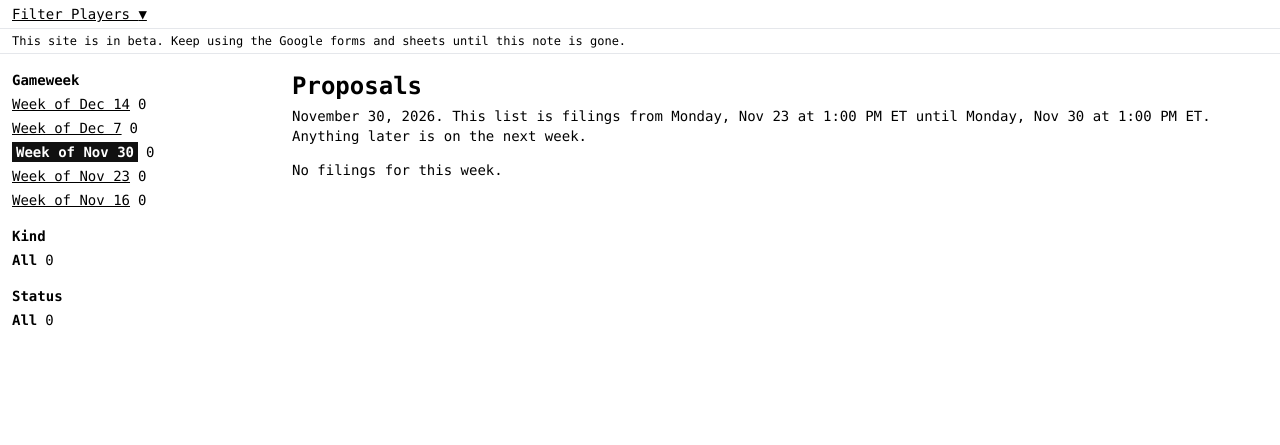
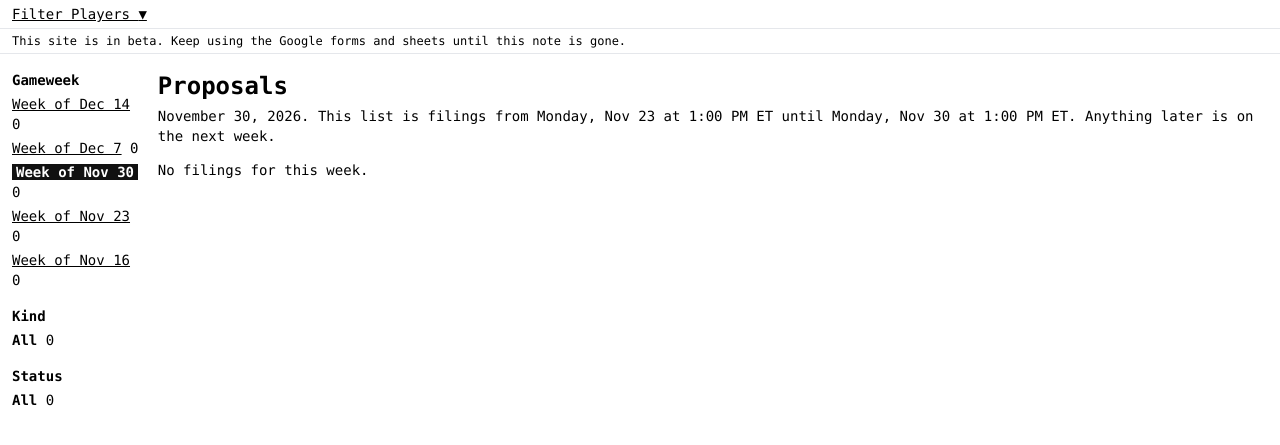
Before and after one commit to jeremyjbowers/npl, a Django app: page /transactions/proposals/ in a window 1280 px wide. Shown: the part 45-490 px from the top of the page. Run offline with Django 5.2, Linux system fonts and the light colour scheme; a user stored in the database is signed in; data comes from the database, SQL or seed files in the repository; data that the repository does not hold is empty; style sheets or scripts are compiled from the project's sources; parts of the project's set-up code (start-up, migrations or seed data) failed here and were passed over.

Commit message:
Put the proposal filters in a narrow column beside the table. (#83)
The side column uses flex utilities the live stylesheet already has, so the gameweek, kind, and status lists sit to the left and the table takes the rest of the page.

Co-authored-by: Cursor Agent <cursoragent@cursor.com>

```diff
--- a/npl/templates/transactions/proposals.html
+++ b/npl/templates/transactions/proposals.html
@@ -3,16 +3,16 @@
 {% block title %}Proposals — The NPL{% endblock %}
 
 {% block content %}
-<div class="proposal-board">
-    <aside class="proposal-filters" aria-label="Filter proposals">
+<div class="sm:flex gap-4">
+    <aside aria-label="Filter proposals">
         <h2 class="text-sm font-bold">Gameweek</h2>
         <ul class="mt-1 space-y-1 text-sm">
             {% for choice in weeks %}
             <li>
                 {% if choice.selected %}
-                <span class="{% if choice.current %}week-current{% else %}font-bold{% endif %}" aria-current="true">{{ choice.label }} {{ choice.monday|date:"M j" }}</span>
+                <span class="font-bold{% if choice.current %} week-current{% endif %}" aria-current="true">{{ choice.label }} {{ choice.monday|date:"M j" }}</span>
                 {% else %}
-                <a class="{% if choice.current %}week-current{% else %}underline{% endif %}" href="{{ choice.url }}">{{ choice.label }} {{ choice.monday|date:"M j" }}</a>
+                <a class="{% if choice.current %}font-bold no-underline week-current{% else %}underline{% endif %}" href="{{ choice.url }}">{{ choice.label }} {{ choice.monday|date:"M j" }}</a>
                 {% endif %}
                 <span>{{ choice.count }}</span>
             </li>
@@ -61,7 +61,7 @@
         </ul>
     </aside>
 
-    <div class="min-w-0">
+    <div class="min-w-0 grow">
         <header class="mb-4">
             <h1 class="text-2xl font-bold">Proposals</h1>
             <p class="mt-1 text-sm">
```
Also changed, not shown: npl/tests/test_proposal_queue.py (+2 -0 lines).
